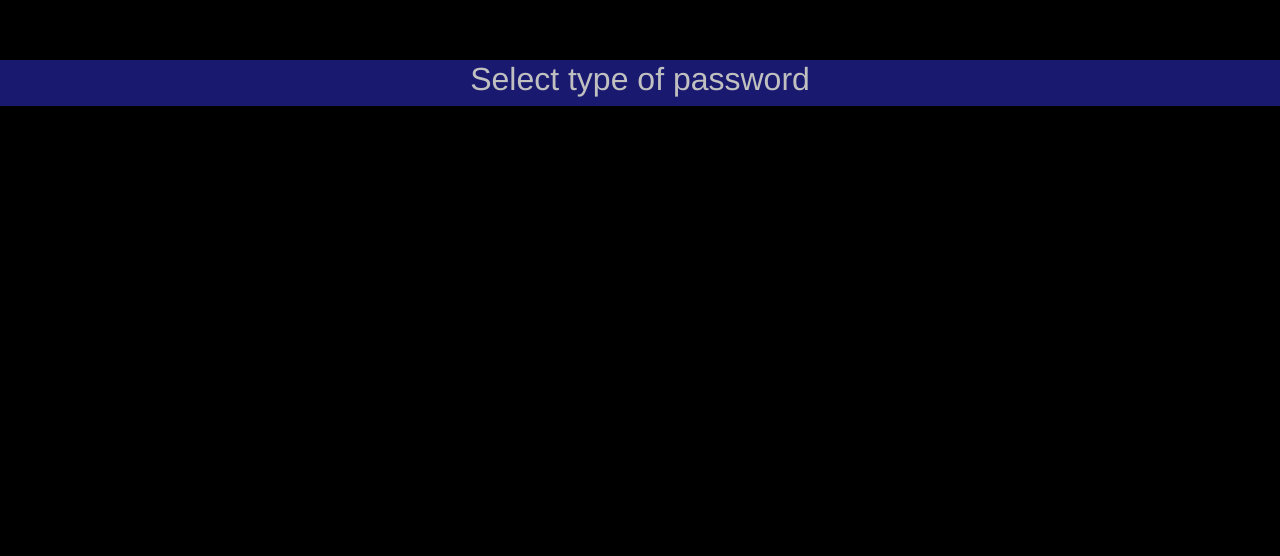
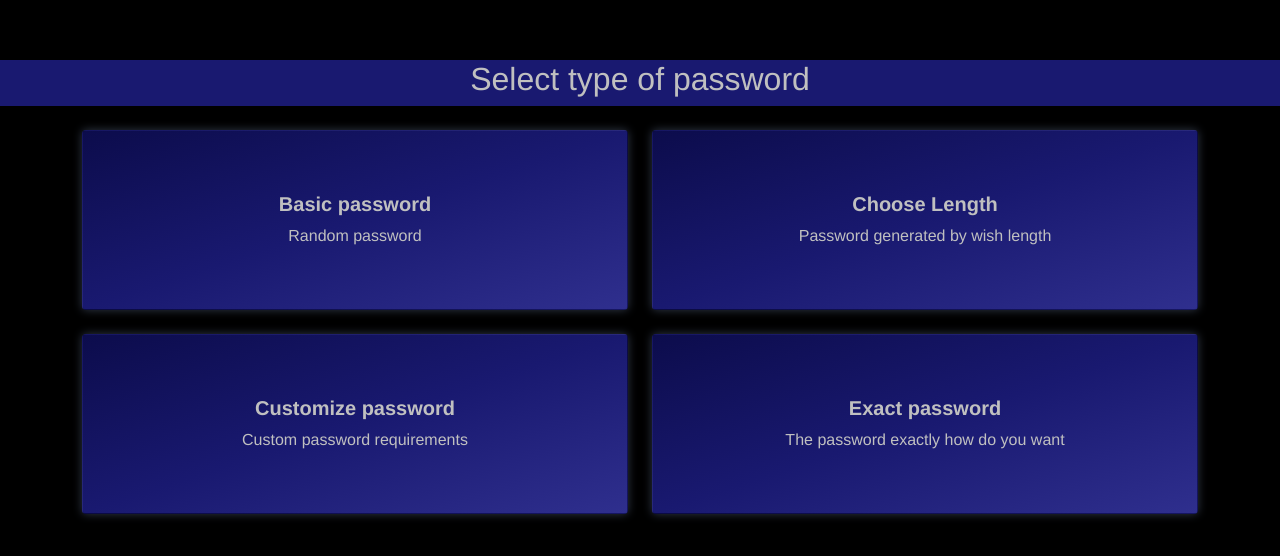
Before and after one commit to ManuelAlejandro94/password-generator-desktop, a Vue app: page / in a window 1280 px wide. Shown: the top 556 px of the page. Built offline with nearby package versions, Linux system fonts and the light colour scheme.

Commit message:
FEAT: Cards in home page implemented

```diff
--- a/src/components/CardCmp.vue
+++ b/src/components/CardCmp.vue
@@ -1,3 +1,25 @@
-<template></template>
-<script></script>
-<style></style>
+<template>
+    <div class="card text-center d-flex align-items-center">
+        <div class="card-body">
+            <h5 class="card-title"><strong>{{ cardTitle }}</strong></h5>
+            <p class="card-text">{{ cardDescription }}</p>
+        </div>
+    </div>
+</template>
+<script>
+export default {
+    props: {
+        cardTitle: String,
+        cardDescription: String
+    }
+}
+</script>
+<style scoped>
+.card{
+    background: rgb(12, 12, 76);
+    background-image: linear-gradient(to bottom right, rgba(12,12,76,1), rgba(25,25,112,1), rgba(47,47,142,1));
+    min-height: 180px;
+    flex-direction: unset;
+    box-shadow: 0 0 10px rgba(98, 113, 143, 0.5);
+}
+</style>
--- a/src/components/pages/HomeCmp.vue
+++ b/src/components/pages/HomeCmp.vue
@@ -1,22 +1,76 @@
 <template>
-    <div class="row">
+    <div class="row back-row">
         <h2>Select type of password</h2>
+    </div>
+    <br>
+    <div class="container">
+        <div class="row">
+            <div class="col-6">
+                <a href="#">
+                    <CardCmp :cardTitle=card1.title :cardDescription=card1.description />
+                </a>
+            </div>
+            <div class="col-6">
+                <a href="#">
+                    <CardCmp :cardTitle=card2.title :cardDescription=card2.description />
+                </a>
+            </div>
+        </div>
+        <br>
+        <div class="row">
+            <div class="col-6">
+                <a href="#">
+                    <CardCmp :cardTitle=card3.title :cardDescription=card3.description />
+                </a>
+            </div>
+            <div class="col-6">
+                <a href="#">
+                    <CardCmp :cardTitle=card4.title :cardDescription=card4.description />
+                </a>
+            </div>
+        </div>
     </div>
 </template>
 <script>
+import CardCmp from '../CardCmp.vue'
+
 export default {
     data() {
         return {
-            card_1: 'Basic password',
-            card_2: 'Choose Length',
-            card_3: 'Customize password',
-            card_4: 'Exact password'
+            card1: {
+                title: "Basic password",
+                description: "Random password"
+            },
+            card2: {
+                title: "Choose Length",
+                description: "Password generated by wish length"
+            },
+            card3: {
+                title: "Customize password",
+                description: "Custom password requirements"
+            },
+            card4: {
+                title: "Exact password",
+                description: "The password exactly how do you want"
+            }
         }
+    },
+    components: {
+        CardCmp
     }
 }
 </script>
-<style>
-.row {
+<style scoped>
+.back-row {
     background-color: rgb(25, 25, 112);
 }
+
+a {
+    text-decoration: none;
+    color: inherit;
+}
+
+a:hover {
+    color: rgb(150, 150, 150);
+}
 </style>
```
